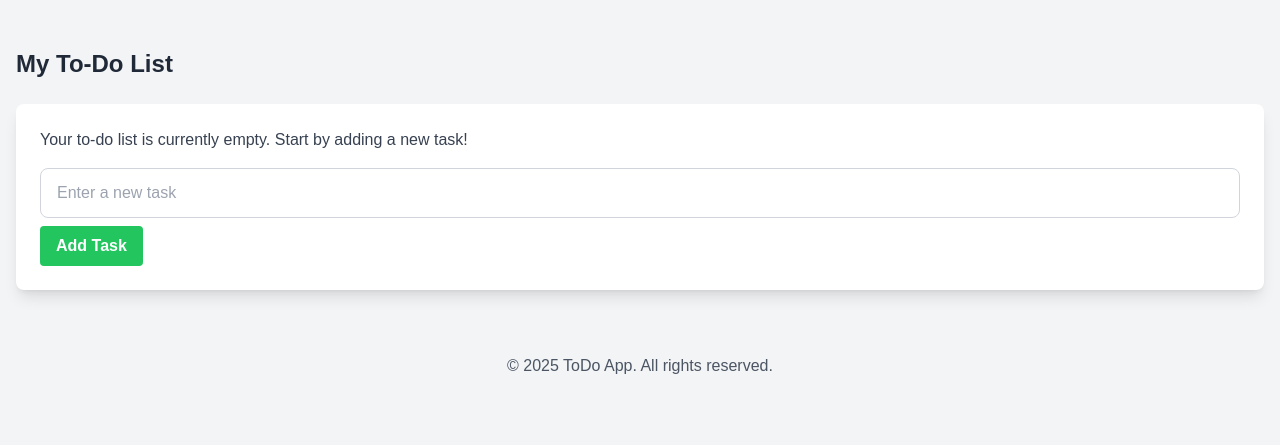
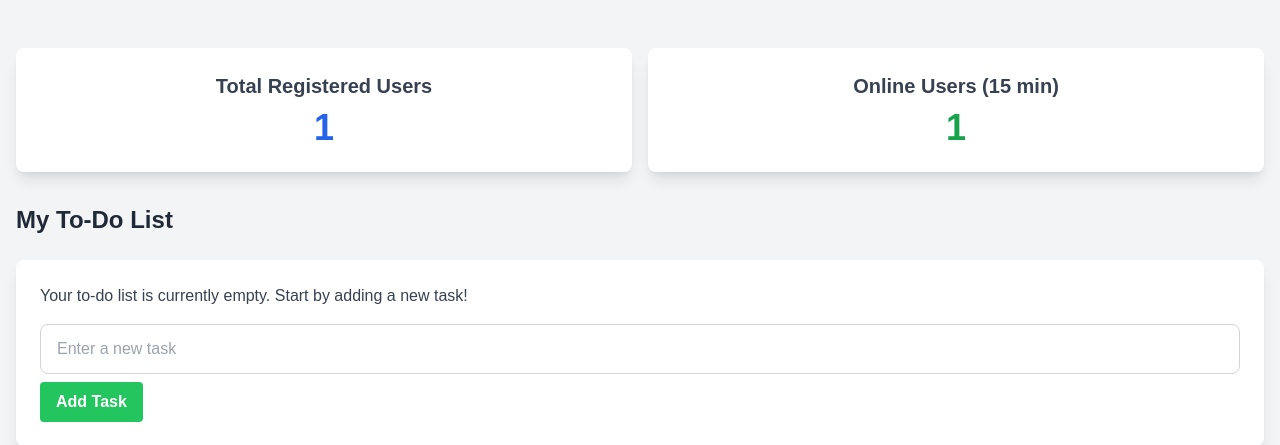
Before and after one commit to FahimMamun/ToDoList, a PHP site: page /dashboard.php in a window 1280 px wide. Shown: the part 60-505 px from the top of the page. Run offline with PHP 8.4, Linux system fonts and the light colour scheme; the visitor is signed in with stand-in values (Sample User, id 1); some libraries are stand-ins or nearby versions.

Commit message:
fix: Update last_activity column to use DEFAULT CURRENT_TIMESTAMP
I've modified the `database_schema.sql` file to change the definition of the `last_activity` column in the `users` table.

The column is now defined as `last_activity DATETIME DEFAULT CURRENT_TIMESTAMP NULL`.
This ensures that new user records will have `last_activity` automatically set to their creation time if not otherwise specified, and existing records (if altered with this new default via `ALTER TABLE`) would also receive the timestamp of the alteration.

The corresponding `ALTER TABLE` example comment in the schema file has also been updated to reflect this change.

```diff
--- a/dashboard.php
+++ b/dashboard.php
@@ -3,9 +3,68 @@ session_start();
 
 // Check if the user is logged in, if not then redirect to login page
 if (!isset($_SESSION["loggedin"]) || $_SESSION["loggedin"] !== true) {
-    header("location: index.php"); // Assuming your login page is index.html
+    header("location: index.php");
     exit;
 }
+
+require_once 'includes/db_connect.php'; // Need the DB connection
+
+// Update last_activity for the current user
+if ($link && isset($_SESSION['id'])) {
+    $sql_update_activity = "UPDATE users SET last_activity = NOW() WHERE id = ?";
+    if ($stmt_update_activity = mysqli_prepare($link, $sql_update_activity)) {
+        mysqli_stmt_bind_param($stmt_update_activity, "i", $_SESSION['id']);
+        if (!mysqli_stmt_execute($stmt_update_activity)) {
+            // error_log("Error executing last_activity update: " . mysqli_stmt_error($stmt_update_activity));
+        }
+        mysqli_stmt_close($stmt_update_activity);
+    } else {
+        // error_log("Error preparing statement for last_activity update: " . mysqli_error($link));
+    }
+}
+
+// Initialize statistic variables
+$total_users_count = 0;
+$active_users_count = 0;
+
+if ($link) { // Check if $link is valid
+    // Fetch Total Users
+    $sql_total_users = "SELECT COUNT(*) AS total_users FROM users;";
+    if ($result_total = mysqli_query($link, $sql_total_users)) {
+        $row_total = mysqli_fetch_assoc($result_total);
+        $total_users_count = $row_total['total_users'];
+        mysqli_free_result($result_total);
+    } else {
+        // error_log("Error fetching total users: " . mysqli_error($link));
+        $total_users_count = 'N/A'; // Display N/A or Error on failure
+    }
+
+    // Fetch Active Users (e.g., active in the last 15 minutes)
+    $active_interval_minutes = 15;
+    $sql_active_users = "SELECT COUNT(*) AS active_users FROM users WHERE last_activity >= (NOW() - INTERVAL ? MINUTE);";
+    if ($stmt_active = mysqli_prepare($link, $sql_active_users)) {
+        mysqli_stmt_bind_param($stmt_active, "i", $active_interval_minutes);
+        if (mysqli_stmt_execute($stmt_active)) {
+            mysqli_stmt_bind_result($stmt_active, $active_users_result_val); // Use a different var name
+            if (mysqli_stmt_fetch($stmt_active)) {
+                $active_users_count = $active_users_result_val;
+            } else {
+                 $active_users_count = 0; // No active users found or error during fetch
+            }
+        } else {
+            // error_log("Error executing active users query: " . mysqli_stmt_error($stmt_active));
+            $active_users_count = 'N/A';
+        }
+        mysqli_stmt_close($stmt_active);
+    } else {
+        // error_log("Error preparing active users statement: " . mysqli_error($link));
+        $active_users_count = 'N/A';
+    }
+} else {
+    $total_users_count = 'DB Err';
+    $active_users_count = 'DB Err';
+}
+
 ?>
 <!DOCTYPE html>
 <html lang="en">
@@ -26,12 +85,28 @@ if (!isset($_SESSION["loggedin"]) || $_SESSION["loggedin"] !== true) {
     </nav>
 
     <div class="container mx-auto mt-8 p-4">
+
+        <!-- Statistics Cards -->
+        <div class="flex flex-wrap -mx-2 mb-8">
+            <div class="w-full md:w-1/2 px-2 mb-4 md:mb-0">
+                <div class="bg-white p-6 rounded-lg shadow-lg text-center">
+                    <h3 class="text-xl font-semibold text-gray-700 mb-2">Total Registered Users</h3>
+                    <p class="text-4xl font-bold text-blue-600"><?php echo $total_users_count; ?></p>
+                </div>
+            </div>
+            <div class="w-full md:w-1/2 px-2">
+                <div class="bg-white p-6 rounded-lg shadow-lg text-center">
+                    <h3 class="text-xl font-semibold text-gray-700 mb-2">Online Users (15 min)</h3>
+                    <p class="text-4xl font-bold text-green-600"><?php echo $active_users_count; ?></p>
+                </div>
+            </div>
+        </div>
+        <!-- End Statistics Cards -->
+
         <h2 class="text-2xl font-bold text-gray-800 mb-6">My To-Do List</h2>
 
-        <!-- To-Do list items will go here -->
         <div class="bg-white p-6 rounded-lg shadow-lg">
             <p class="text-gray-700">Your to-do list is currently empty. Start by adding a new task!</p>
-            <!-- Example: Add task form -->
             <form class="mt-4">
                 <input type="text" placeholder="Enter a new task" class="w-full px-4 py-3 rounded-lg border border-gray-300 focus:outline-none focus:ring-2 focus:ring-blue-500 transition duration-150 mb-2">
                 <button type="submit" class="bg-green-500 hover:bg-green-600 text-white font-bold py-2 px-4 rounded transition duration-150">
@@ -44,5 +119,10 @@ if (!isset($_SESSION["loggedin"]) || $_SESSION["loggedin"] !== true) {
     <footer class="text-center text-gray-600 mt-12 pb-4">
         <p>&copy; <?php echo date("Y"); ?> ToDo App. All rights reserved.</p>
     </footer>
+    <?php
+    if ($link && function_exists('mysqli_close') && is_a($link, 'mysqli') && mysqli_ping($link)) {
+        mysqli_close($link);
+    }
+    ?>
 </body>
 </html>
--- a/database_schema.sql
+++ b/database_schema.sql
@@ -14,6 +14,7 @@ CREATE TABLE users (
     country VARCHAR(100) NULL,
     gender VARCHAR(20) NULL,
     date_of_birth DATE NULL,
+    last_activity DATETIME DEFAULT CURRENT_TIMESTAMP NULL,
     created_at TIMESTAMP DEFAULT CURRENT_TIMESTAMP
 );
 
@@ -37,4 +38,5 @@ CREATE TABLE tasks (
 --    ALTER TABLE users ADD COLUMN country VARCHAR(100) NULL AFTER phone_no;
 --    ALTER TABLE users ADD COLUMN gender VARCHAR(20) NULL AFTER country;
 --    ALTER TABLE users ADD COLUMN date_of_birth DATE NULL AFTER gender;
+--    ALTER TABLE users ADD COLUMN last_activity DATETIME DEFAULT CURRENT_TIMESTAMP NULL AFTER date_of_birth;
 -- 4. Run this SQL script (or relevant parts) to create/update the tables.
```
